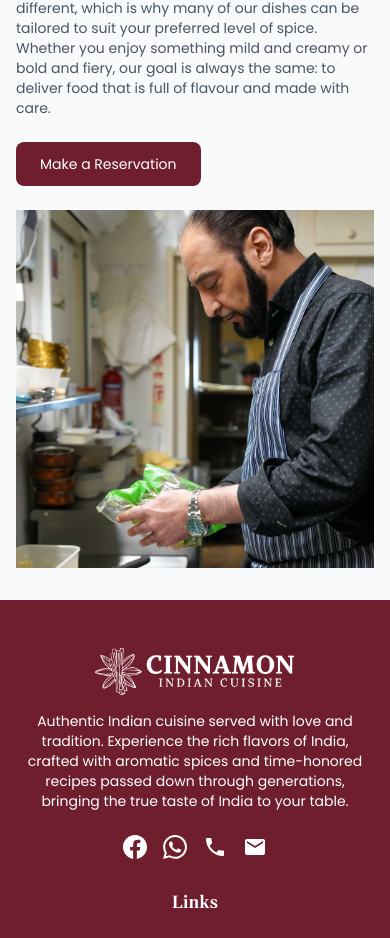
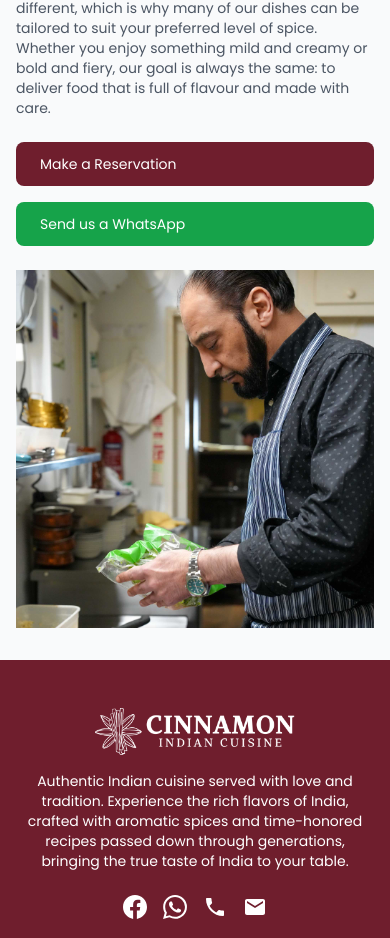
Before and after one commit to LYNKSPortal/cinnamon-indian-cuisine, a Next.js app: page /about in a window 390 px wide. Shown: the part 1712-2650 px from the top of the page. Built offline with nearby package versions, Linux system fonts and the light colour scheme.

Commit message:
Add Send us a WhatsApp button to About page
- Add green WhatsApp button next to Make a Reservation button
- Link to WhatsApp chat: https://wa.me/447624253642
- Use flexbox layout for responsive button arrangement
- Add hover effects and proper styling for WhatsApp button

```diff
--- a/src/app/about/page.tsx
+++ b/src/app/about/page.tsx
@@ -116,13 +116,21 @@ export default function About() {
                 creamy or bold and fiery, our goal is always the same: to deliver food that is full of
                 flavour and made with care.
               </p>
-              <div className="mt-6 md:mt-8">
+              <div className="mt-6 md:mt-8 flex flex-col sm:flex-row gap-4">
                 <Link
                   href="/reservations"
                   className="inline-block bg-[#6F1E2D] text-[#ffffff] px-6 py-3 hover:bg-[#5a1623] transition-colors text-sm md:text-base lg:text-lg rounded-[0.5rem]"
                 >
                   Make a Reservation
                 </Link>
+                <a
+                  href="https://wa.me/447624253642"
+                  target="_blank"
+                  rel="noopener noreferrer"
+                  className="inline-block bg-green-600 text-white px-6 py-3 hover:bg-green-700 transition-colors text-sm md:text-base lg:text-lg rounded-[0.5rem]"
+                >
+                  Send us a WhatsApp
+                </a>
               </div>
             </FadeIn>
             <FadeIn delay={0.2} className="order-2 lg:order-2">
```
